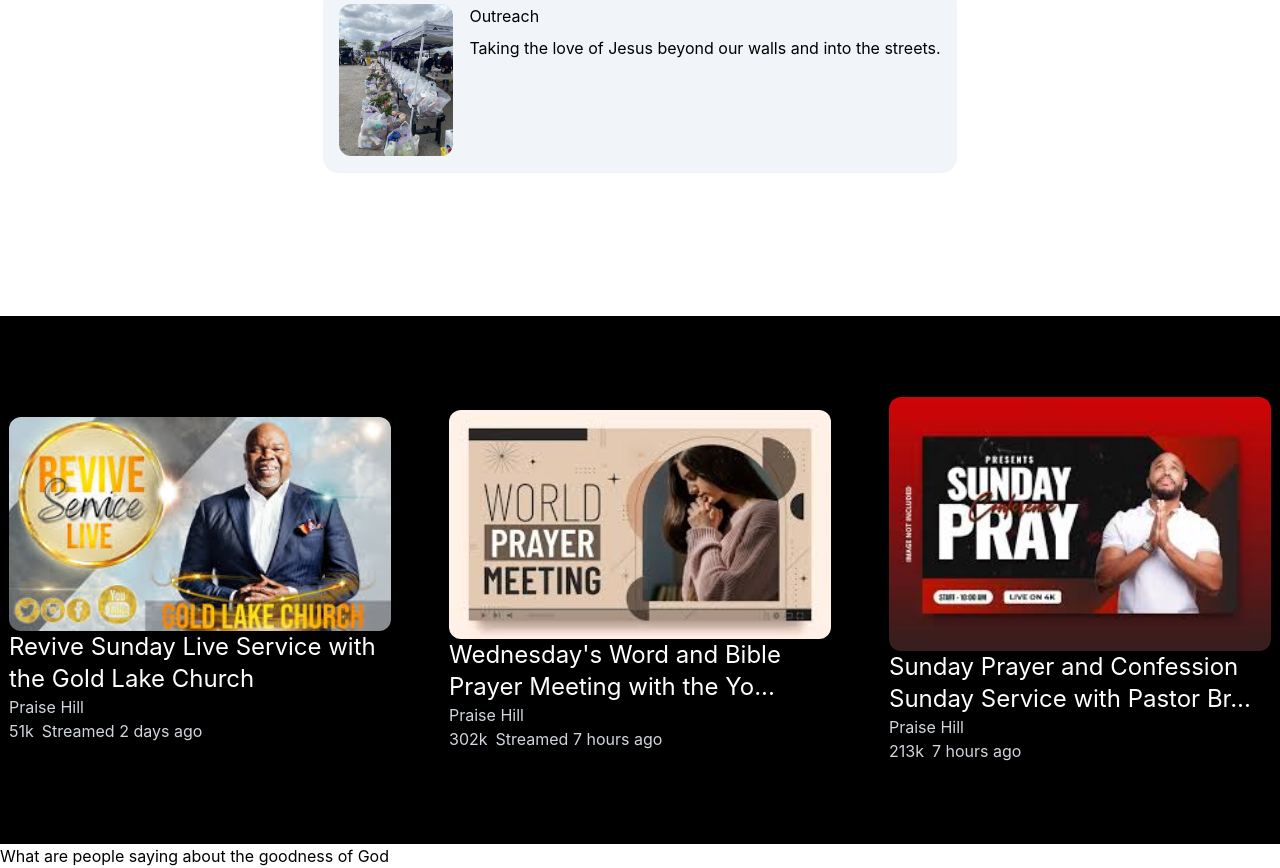
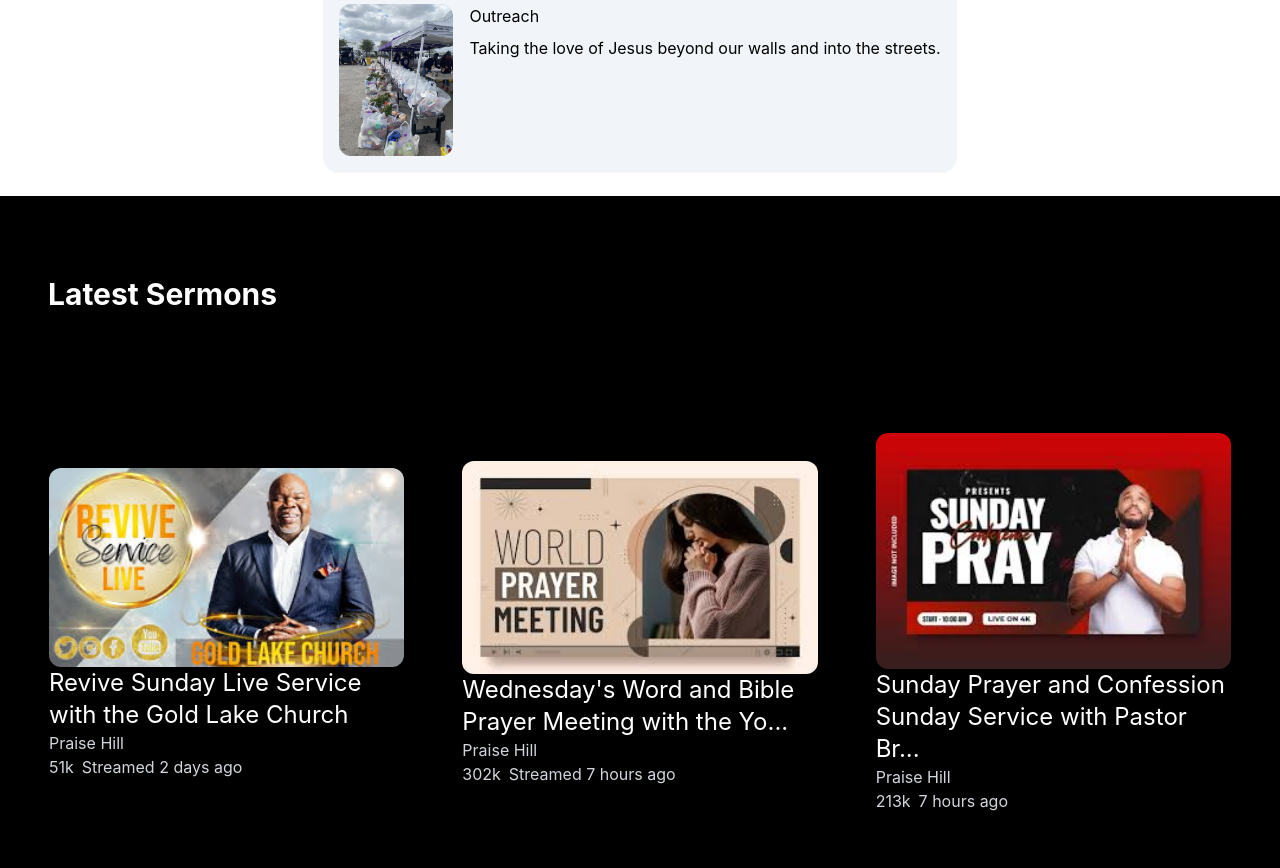
Before and after one commit to neducod/church-website, a React (Vite) app in the folder church-website/: page / in a window 1280 px wide. Shown: the part 3176-4044 px from the top of the page. Built offline with nearby package versions, Linux system fonts and the light colour scheme.

Commit message:
feature included and section done

```diff
--- a/church-website/src/components/home/Sermons.jsx
+++ b/church-website/src/components/home/Sermons.jsx
@@ -37,12 +37,17 @@
 function Ministry(){
     return(
         <>
-        <div className='flex flex-col justify-center items-center mt-30 bg-black py-20 gap-14 md:flex-row-reverse md:flex-wrap'>
+        <div className="bg-black py-20 px-6 lg:px-12">
+            <div className="max-w-7xl mx-auto mb-10">
+                <h2 className="text-white text-3xl font-bold">Latest Sermons</h2>
+            </div>
+            <div className='flex flex-col justify-center items-center mt-4 bg-black py-20 gap-14 md:flex-row-reverse md:flex-wrap'>
                 {/* A SWIPER FEATURE WOULD BE FIRE HERE */}
                 {data.map((item) => (
                     <div
                         key={item.id}
-                    className='bg-black w-96 border border-solid'
+                        className='bg-black w-full max-w-96 flex-1 border border-solid'
+                        // bg-black w-96 border border-solid
                     >
                     <div>
                         <img
@@ -70,6 +75,7 @@
                 </div>
                 ))}
             </div>
+        </div>
         </>
     )
 }
```
Lines whose indentation alone changed are shown as unchanged.
